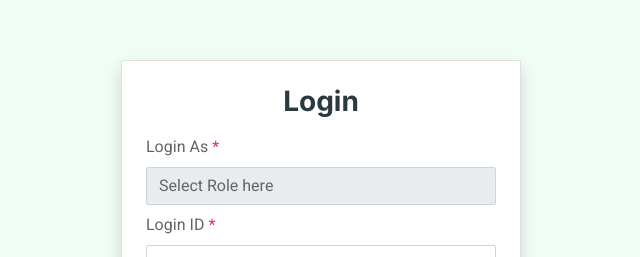
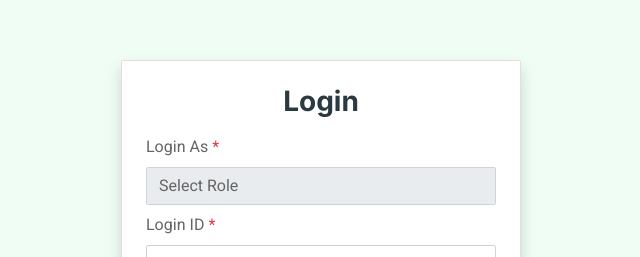
Before and after one commit to Garv1234976/job-portal, a React (Vite) app: page /login in a window 1280 px wide. Shown: the part 139-396 px from the top of the page, without its empty margins (319-959 px from the left). Built offline with nearby package versions, Linux system fonts and the light colour scheme.

Commit message:
login change text

```diff
--- a/src/pages/Auth/Login.jsx
+++ b/src/pages/Auth/Login.jsx
@@ -182,7 +182,7 @@ function Login() {
             onChange={handleChange}
             className={`form-control ${errors.role ? "is-invalid" : ""}`}
           >
-            <option value="">Select Role here</option>
+            <option value="">Select Role </option>
             <option value="candidate">Candidate</option>
             <option value="recruiter">Recruiter</option>
           </select>
```
